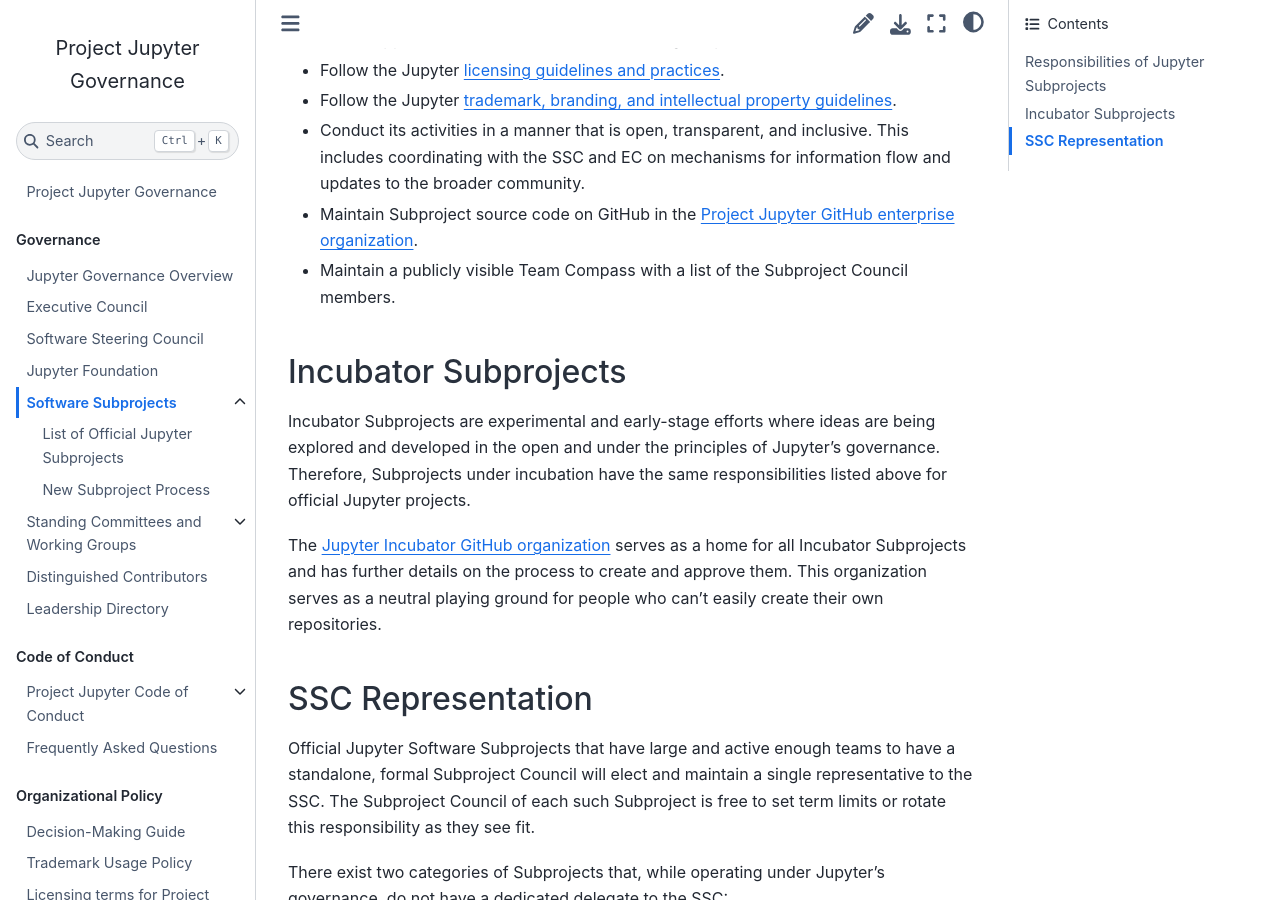
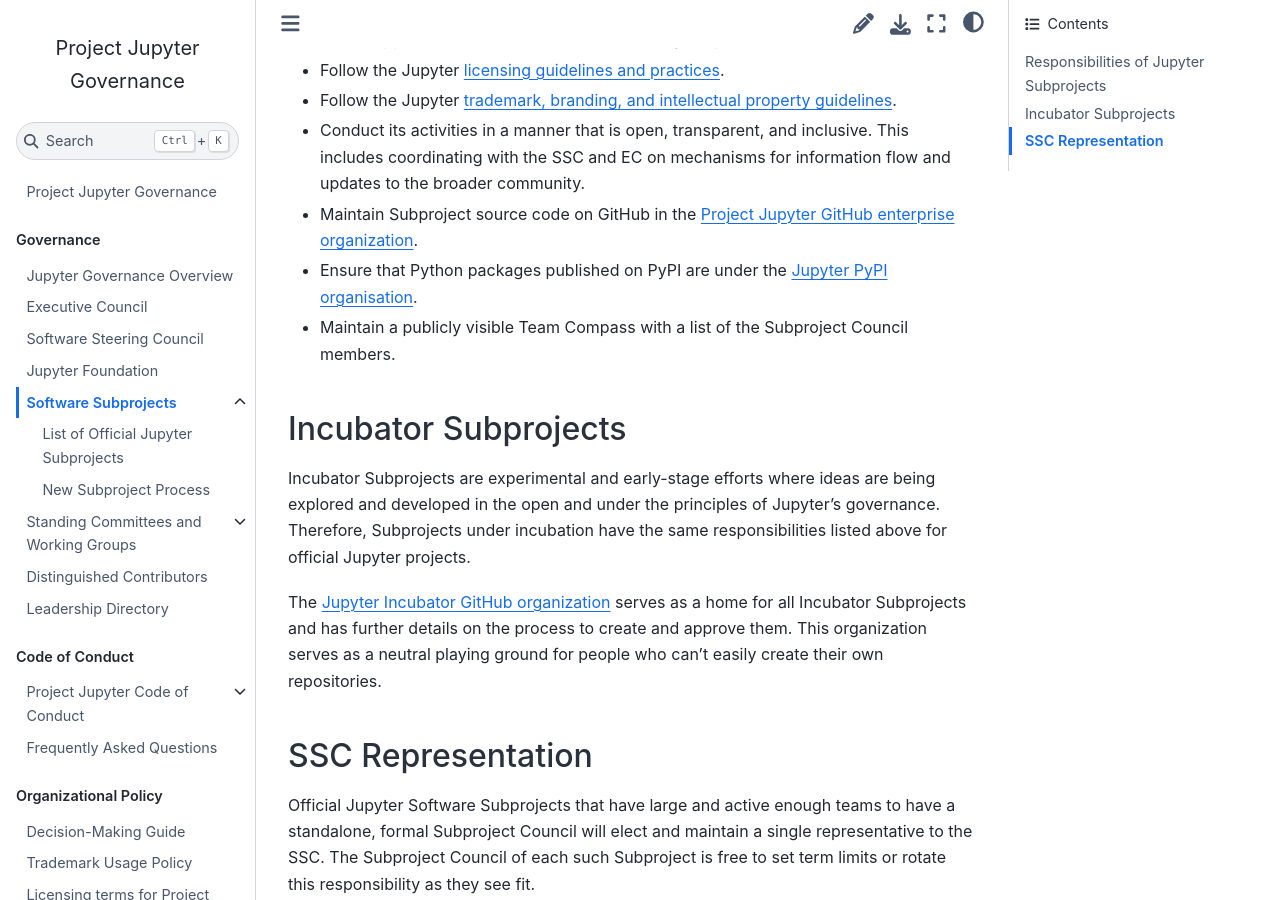
Before and after one commit to jupyter/governance, a Jupyter Book: the page built from software_subprojects.md, in a window 1280 px wide and 900 px high, scrolled down 470 px. Built offline with Jupyter Book 1.0.4 settings and Sphinx 7.4.7 and the Sphinx Book theme 1.1.4, drawn with Linux system fonts in a browser that asks for light colours; pages that are not in the unit, such as notebooks, are missing from menus.

Commit message:
Add to governance that packages must be under Jupyter Organisation.
This is still in progress, but is important as
if all maintainers of the project left and it is not
under the org, we do lose access. Which is already
the case.

- https://github.com/jupyter-governance/ec-team-compass/issues/39
- https://github.com/jupyter/security/issues/61

```diff
--- a/software_subprojects.md
+++ b/software_subprojects.md
@@ -13,6 +13,8 @@
 - Follow the Jupyter [trademark, branding, and intellectual property guidelines](./trademarks.md).
 - Conduct its activities in a manner that is open, transparent, and inclusive. This includes coordinating with the SSC and EC on mechanisms for information flow and updates to the broader community.
 - Maintain Subproject source code on GitHub in the [Project Jupyter GitHub enterprise organization](https://github.com/enterprises/jupyter).
+- Ensure that Python packages published on PyPI are under the [Jupyter PyPI
+  organisation](https://pypi.org/org/jupyter/).
 - Maintain a publicly visible Team Compass with a list of the Subproject Council members.
 
 ## Incubator Subprojects
```
